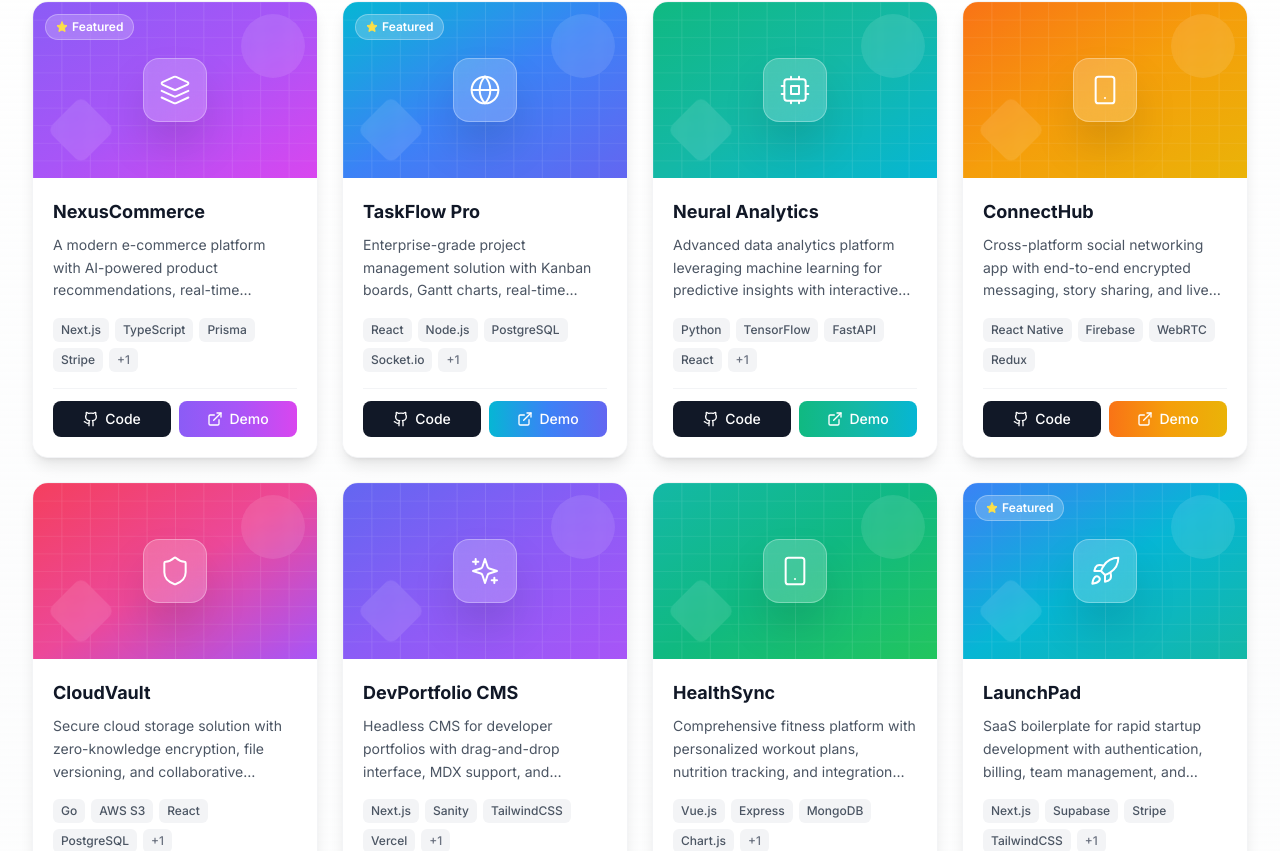
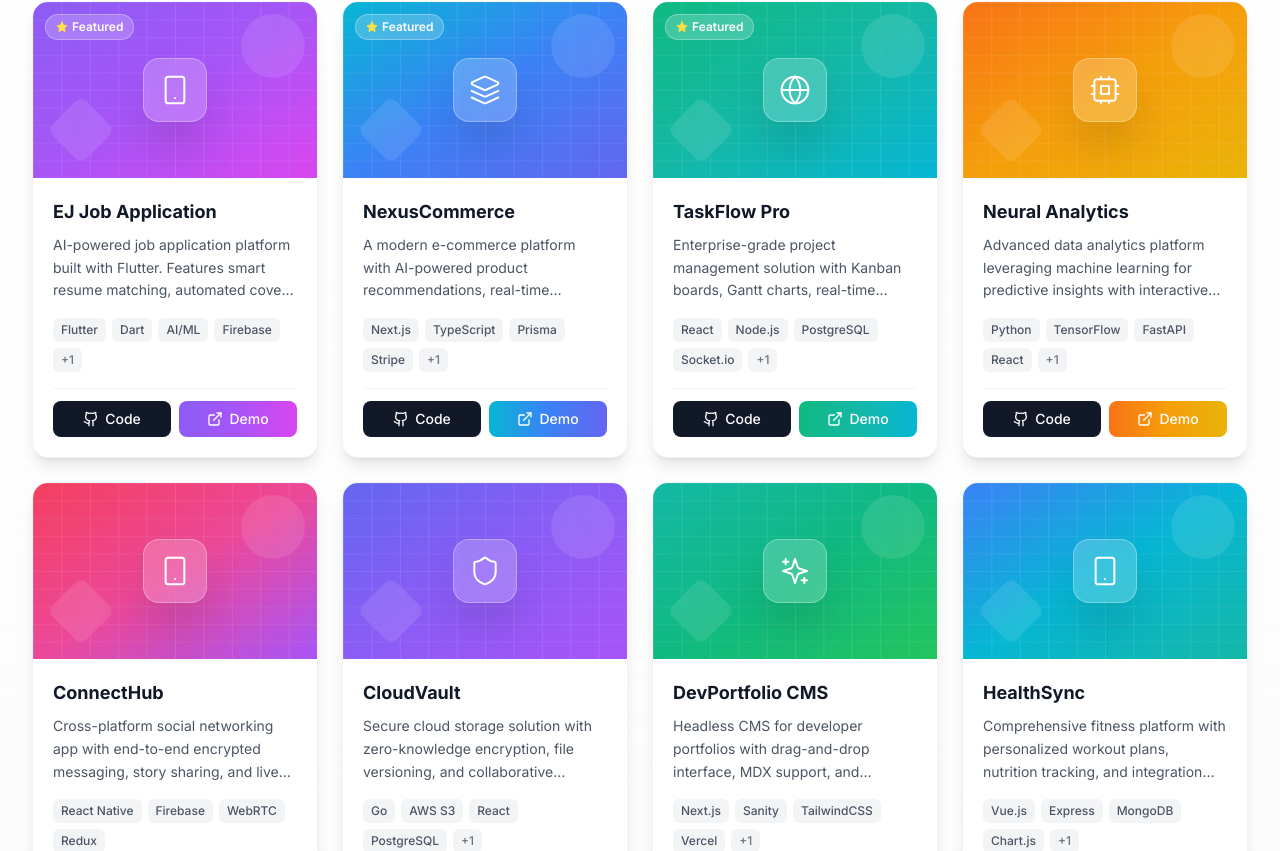
Before and after one commit to xavihachem/hatemPortfolio, a Next.js app: page / in a window 1280 px wide. Shown: the part 3709-4560 px from the top of the page. Built offline with nearby package versions, Linux system fonts and the light colour scheme.

Commit message:
added e job

```diff
--- a/components/Projects.tsx
+++ b/components/Projects.tsx
@@ -191,6 +191,15 @@
 export default function Projects() {
   const projects = [
     {
+      title: 'EJ Job Application',
+      description: 'AI-powered job application platform built with Flutter. Features smart resume matching, automated cover letter generation, and intelligent job recommendations.',
+      tags: ['Flutter', 'Dart', 'AI/ML', 'Firebase', 'REST API'],
+      iconType: 'mobile',
+      github: 'https://github.com/xavihachem',
+      demo: 'https://e-job-application-ai-powered.netlify.app/',
+      featured: true,
+    },
+    {
       title: 'NexusCommerce',
       description: 'A modern e-commerce platform with AI-powered product recommendations, real-time inventory tracking, and seamless Stripe payment integration.',
       tags: ['Next.js', 'TypeScript', 'Prisma', 'Stripe', 'Redis'],
```
